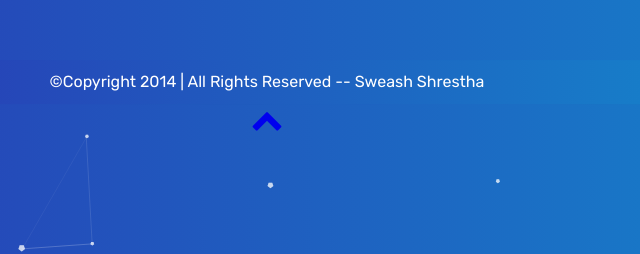
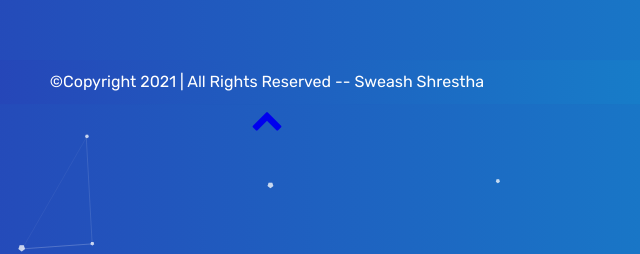
Before and after one commit to yonkou0/minesite.github.io, a plain HTML site: page index.html in a window 1280 px wide. Shown: the part 514-768 px from the top of the page, 373-1013 px from the left. Drawn offline with nearby package versions, Linux system fonts and the light colour scheme.

Commit message:
update Date

```diff
--- a/index.html
+++ b/index.html
@@ -49,7 +49,7 @@
     <footer class="footer">
   <div class="container">
     <div class="row">
-      <div class="col-sm-12 text-center"> &copy;Copyright 2014 | All Rights Reserved --  <a href="https://www.facebook.com/sweash.sweash.5/">Sweash Shrestha</a> </div>
+      <div class="col-sm-12 text-center"> &copy;Copyright 2021 | All Rights Reserved --  <a href="https://www.facebook.com/sweash.sweash.5/">Sweash Shrestha</a> </div>
     </div>
 
   </div>
```
